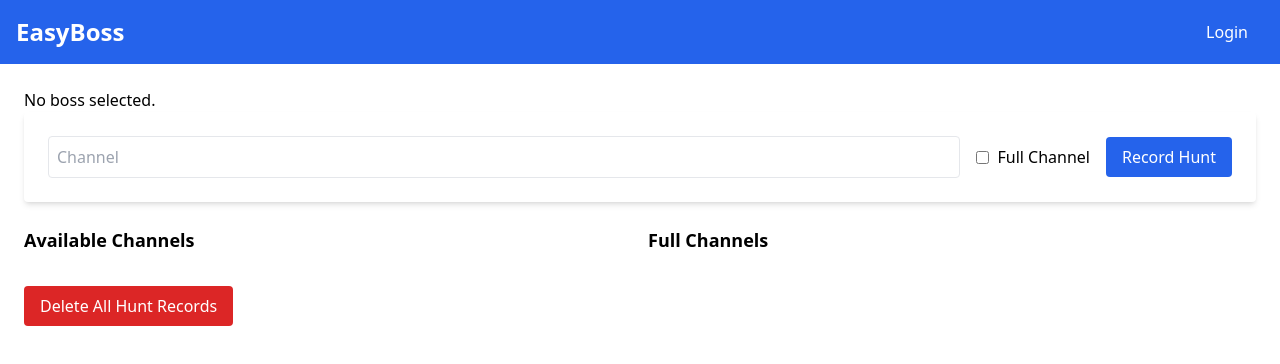
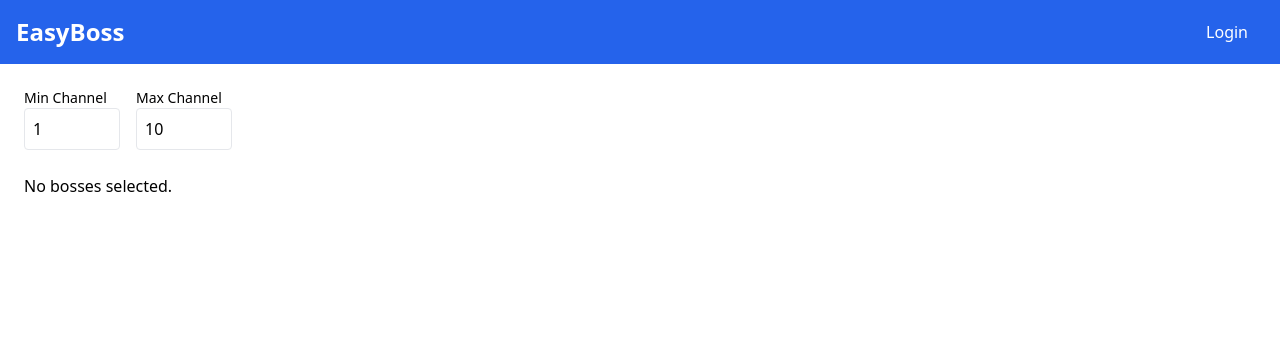
Before and after one commit to chrislee3405/easyboss, a React (Create React App) app in the folder frontend/: page /hunt in a window 1280 px wide. Shown: the top 364 px of the page. Built offline with nearby package versions, Linux system fonts and the light colour scheme.

Commit message:
add multiple boss feature, improve ui

```diff
--- a/frontend/src/components/HuntCurrentBossCard.jsx
+++ b/frontend/src/components/HuntCurrentBossCard.jsx
@@ -1,13 +1,20 @@
-
-const HuntCurrentBossCard = ({ boss }) => {
+const HuntCurrentBossCard = ({ boss, onRemoveBoss }) => {
   if (!boss) return null;
 
   return (
-    <div className="bg-white shadow rounded p-6">
+    <div className="bg-white shadow rounded p-6 relative">
+      {/* ✅ Remove Boss Button positioned top-right */}
+      <button
+        onClick={onRemoveBoss}
+        className="absolute top-3 right-3 bg-gray-500 text-white px-3 py-1 rounded hover:bg-gray-600 text-sm"
+      >
+        Remove selected boss
+      </button>
+
       <h2 className="text-2xl font-bold mb-2">{boss.name}</h2>
-      <p className="text-gray-600 mb-1">Area: {boss.area}</p>
+      {/* <p className="text-gray-600 mb-1">Area: {boss.area}</p>
       <p className="text-gray-600 mb-1">Level: {boss.level}</p>
-      <p className="text-gray-600">ID: {boss._id}</p>
+      <p className="text-gray-600">ID: {boss._id}</p> */}
     </div>
   );
 };
--- a/frontend/src/components/HuntForm.jsx
+++ b/frontend/src/components/HuntForm.jsx
@@ -1,25 +1,21 @@
-import { useState, useEffect } from 'react';
+import { useState } from 'react';
 import { useAuth } from '../context/AuthContext';
 import axiosInstance from '../axiosConfig';
 
-const HuntForm = ({ }) => {
+const HuntForm = ({ bossId, onHuntAdded, minChannel = 1, maxChannel = 10 }) => {
   const { user } = useAuth();
-  const [selectedBoss, setSelectedBoss] = useState(null);
-  const [formData, setFormData] = useState({ channel: '', fullChannel: false, });
-
-  useEffect(() => {
-    const storedBoss = localStorage.getItem('selectedBoss');
-    if (storedBoss) {
-      setSelectedBoss(JSON.parse(storedBoss));
-    }
-  }, []);
+  const [formData, setFormData] = useState({ channel: '', fullChannel: false });
 
   const handleSubmit = async (e) => {
     e.preventDefault();
+    if (!bossId) {
+      alert('No boss selected.');
+      return;
+    }
 
-    const currentTime = new Date().toISOString(); // You can format this if needed
+    const currentTime = new Date().toISOString();
     const huntData = {
-      bossId: selectedBoss._id,
+      bossId,
       channel: formData.channel,
       fullChannel: formData.fullChannel,
       time: currentTime,
@@ -29,42 +25,77 @@ const HuntForm = ({ }) => {
       const response = await axiosInstance.post('/api/hunts', huntData, {
         headers: { Authorization: `Bearer ${user.token}` },
       });
-      // Reset form after submission
+
+      // ✅ Notify parent with the newly created hunt
+      if (onHuntAdded) onHuntAdded(response.data);
+
       setFormData({ channel: '', fullChannel: false });
-      window.location.reload();
     } catch (error) {
       alert('Failed to save hunt.');
     }
   };
 
-  const handleCheckboxChange = (e) => {
-    setFormData({ ...formData, fullChannel: e.target.checked });
+  const handleChannelSelect = (channelNum) => {
+    setFormData((prev) => ({ ...prev, channel: String(channelNum) }));
   };
 
-  return (
+
+  const handleChange = (e) => {
+    const { name, value, type, checked } = e.target;
+    setFormData((prev) => ({
+      ...prev,
+      [name]: type === 'checkbox' ? checked : value,
+    }));
+  };
+
+return (
 <form onSubmit={handleSubmit} className="bg-white p-6 shadow-md rounded mb-6">
-  <div className="flex items-center space-x-4">
-    <input
-      type="text"
-      placeholder="Channel"
-      value={formData.channel}
-      onChange={(e) => setFormData({ ...formData, channel: e.target.value })}
-      className="flex-1 p-2 border rounded"
-    />
+  <div className="mb-4">
 
-    <label className="flex items-center space-x-2">
+      {/* ✅ Flex container for checkbox and button */}
+  <div className="flex items-center justify-between">
+    <label className="flex items-center space-x-3">
       <input
         type="checkbox"
+        name="fullChannel"
         checked={formData.fullChannel}
-        onChange={handleCheckboxChange}
+        onChange={handleChange}
+        className="w-6 h-6 accent-blue-600 cursor-pointer" // ✅ Larger checkbox
       />
-      <span>Full Channel</span>
+      <span className="text-lg">Full Channel</span> {/* ✅ Bigger label text */}
     </label>
 
-    <button type="submit" className="bg-blue-600 text-white px-4 py-2 rounded">
+    <button
+      type="submit"
+      className="bg-blue-600 text-white px-4 py-2 rounded"
+    >
       Record Hunt
     </button>
   </div>
+    <span className="block mb-2 font-semibold">Select Channel:</span>
+    <div className="grid grid-cols-5 gap-2">
+      {Array.from({ length: maxChannel - minChannel + 1 }, (_, i) => {
+        const channelNum = (minChannel + i).toString();
+        const isSelected = formData.channel === channelNum;
+        return (
+          <button
+            type="button"
+            key={channelNum}
+            onClick={() => handleChannelSelect(channelNum)}
+            className={`px-4 py-2 rounded border text-center ${
+              isSelected
+                ? 'bg-blue-600 text-white'
+                : 'bg-gray-200 text-gray-700 hover:bg-gray-300'
+            }`}
+          >
+            {channelNum}
+          </button>
+        );
+      })}
+    </div>
+  </div>
+
+
 </form>
 
   );
--- a/frontend/src/components/HuntList.jsx
+++ b/frontend/src/components/HuntList.jsx
@@ -40,6 +40,21 @@ const HuntList = ({ hunts, setHunts }) => {
     }
   };
 
+    const handleDeleteHunt = async (huntId) => {
+    if (!user || !user.token) return;
+
+    try {
+      await axiosInstance.delete(`/api/hunts/${huntId}`, {
+        headers: { Authorization: `Bearer ${user.token}` },
+      });
+
+      // ✅ remove the deleted hunt from state
+      setHunts((prev) => prev.filter((h) => h._id !== huntId));
+    } catch (error) {
+      alert('Failed to delete hunt.');
+    }
+  };
+
 
 
   const getBossRespawnMin = (bossId) => {
@@ -54,7 +69,13 @@ const HuntList = ({ hunts, setHunts }) => {
 
 
 const renderHuntCard = (hunt) => (
-  <HuntCard key={hunt._id} hunt={hunt} bosses={bosses} resetHuntTime={resetHuntTime} />
+  <HuntCard
+    key={hunt._id}
+    hunt={hunt}
+    bosses={bosses}
+    resetHuntTime={resetHuntTime}
+    onDeleteHunt={handleDeleteHunt} // ✅ pass delete handler
+  />
 );
 
 
--- a/frontend/src/pages/Hunt.jsx
+++ b/frontend/src/pages/Hunt.jsx
@@ -7,19 +7,25 @@ import HuntList from '../components/HuntList';
 
 const Hunt = () => {
   const { user } = useAuth();
-  const [selectedBoss, setSelectedBoss] = useState(null);
+  const [selectedBosses, setSelectedBosses] = useState([]);
   const [hunts, setHunts] = useState([]);
 
-    useEffect(() => {
-    const storedBoss = localStorage.getItem('selectedBoss');
-    if (storedBoss) {
-      setSelectedBoss(JSON.parse(storedBoss));
+  // New state for channel range
+  const [minChannel, setMinChannel] = useState(1);
+  const [maxChannel, setMaxChannel] = useState(10);
+
+  useEffect(() => {
+    const stored = localStorage.getItem('selectedBosses');
+    if (stored) {
+      setSelectedBosses(JSON.parse(stored));
     }
+
     const fetchHunts = async () => {
-      if (!user || !user.token) return; // Wait until user is loaded
-
+      if (!user || !user.token) return;
       try {
-        const response = await axiosInstance.get('/api/hunts', {headers: { Authorization: `Bearer ${user.token}` },});
+        const response = await axiosInstance.get('/api/hunts', {
+          headers: { Authorization: `Bearer ${user.token}` },
+        });
         setHunts(response.data);
       } catch (error) {
         alert('Failed to fetch hunts.');
@@ -28,48 +34,87 @@ const Hunt = () => {
     fetchHunts();
   }, [user]);
 
-const handleDeleteAllHunts = async () => {
+  const handleDeleteHuntsForBoss = async (bossId) => {
     if (!user || !user.token) return;
 
-    if (!window.confirm('Are you sure you want to delete all your hunt records?')) {
-      return;
-    }
+    if (!window.confirm('Delete all hunts for this boss?')) return;
 
     try {
-      await axiosInstance.delete('/api/hunts', {
+      await axiosInstance.delete(`/api/hunts?bossId=${bossId}`, {
         headers: { Authorization: `Bearer ${user.token}` },
       });
-      setHunts([]); // Clear local state after deletion
+      setHunts((prev) => prev.filter((hunt) => hunt.bossId !== bossId));
     } catch (error) {
-      alert('Failed to delete hunts.');
+      alert('Failed to delete hunts for this boss.');
     }
   };
 
-
-
-  // Filter hunts to only those matching selectedBoss._id
-  const filteredHunts = selectedBoss
-    ? hunts.filter((hunt) => hunt.bossId === selectedBoss._id)
-    : [];
+  const handleRemoveSelectedBoss = (bossId) => {
+    const updated = selectedBosses.filter((b) => b._id !== bossId);
+    setSelectedBosses(updated);
+    localStorage.setItem('selectedBosses', JSON.stringify(updated));
+  };
 
   return (
     <div className="container mx-auto p-6">
-      {selectedBoss ? (
-        <HuntCurrentBossCard boss={selectedBoss} />
+      {/* Channel Range Inputs */}
+      <div className="flex items-center space-x-4 mb-6">
+  <div>
+    <label className="block text-sm font-medium">Min Channel</label>
+    <input
+      type="number"
+      value={minChannel}
+      onChange={(e) => setMinChannel(Number(e.target.value))}
+      className="border p-2 rounded w-24"
+    />
+  </div>
+
+  <div>
+    <label className="block text-sm font-medium">Max Channel</label>
+    <input
+      type="number"
+      value={maxChannel}
+      onChange={(e) => setMaxChannel(Number(e.target.value))}
+      className="border p-2 rounded w-24"
+    />
+  </div>
+</div>
+
+      {selectedBosses.length > 0 ? (
+        <div className="grid grid-cols-1 md:grid-cols-2 gap-6">
+          {selectedBosses.map((boss) => {
+            const filteredHunts = hunts.filter((hunt) => hunt.bossId === boss._id);
+            return (
+              <div key={boss._id} className="border p-4 rounded shadow bg-white">
+                <HuntCurrentBossCard
+                  boss={boss}
+                  onRemoveBoss={() => handleRemoveSelectedBoss(boss._id)}
+                />
+
+                <HuntForm
+                  bossId={boss._id}
+                  minChannel={minChannel}
+                  maxChannel={maxChannel}
+                  onHuntAdded={(newHunt) => setHunts((prev) => [...prev, newHunt])}
+                />
+
+                <HuntList hunts={filteredHunts} setHunts={setHunts} />
+
+                <div className="mt-4">
+                  <button
+                    onClick={() => handleDeleteHuntsForBoss(boss._id)}
+                    className="bg-red-600 text-white px-4 py-2 rounded hover:bg-red-700 w-full"
+                  >
+                    Delete All Hunts for {boss.name}
+                  </button>
+                </div>
+              </div>
+            );
+          })}
+        </div>
       ) : (
-        <p>No boss selected.</p>
+        <p>No bosses selected.</p>
       )}
-      <HuntForm />
-      <HuntList hunts={filteredHunts} setHunts={setHunts} />
-
-      <div className="mt-6">
-        <button
-          onClick={handleDeleteAllHunts}
-          className="bg-red-600 text-white px-4 py-2 rounded hover:bg-red-700"
-        >
-          Delete All Hunt Records
-        </button>
-      </div>
     </div>
   );
 };
```
Also changed, not shown: frontend/src/components/BossList.jsx (+17 -10 lines), frontend/src/components/HuntCard.jsx (+20 -13 lines), 2 other files (tests, documents, lock files or other folders).
